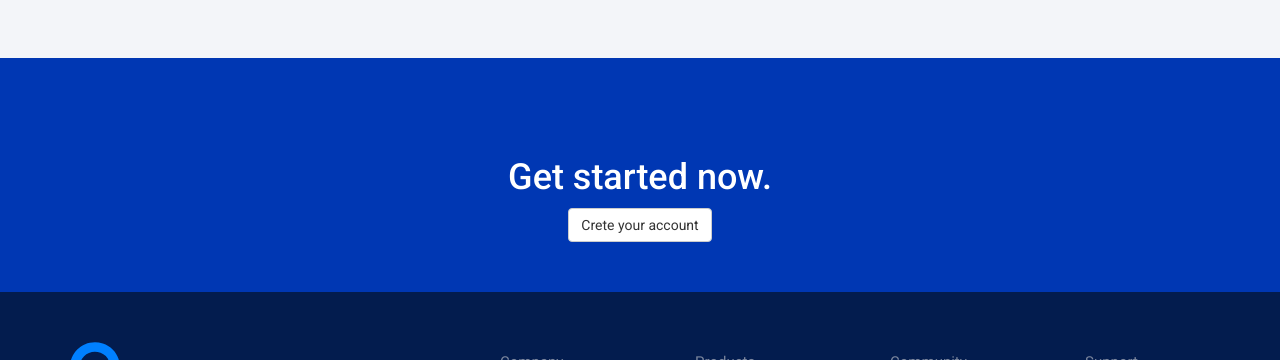
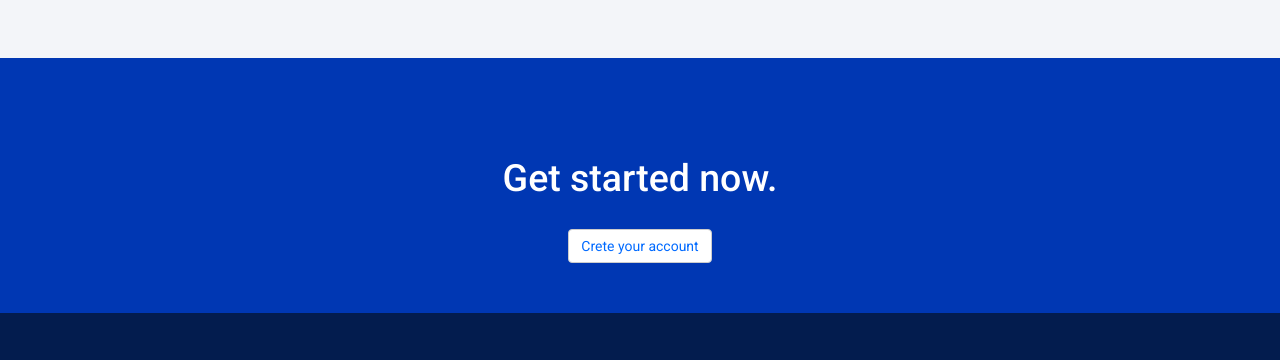
Before and after one commit to zanza1266/html-css-digitalocean, a plain HTML site: page index.html in a window 1280 px wide. Shown: the part 4243-4603 px from the top of the page. Drawn offline with nearby package versions, Linux system fonts and the light colour scheme.

Commit message:
section 7 rifinita

```diff
--- a/css/style.css
+++ b/css/style.css
@@ -347,6 +347,10 @@ button img {
  color: white;
 }
 
+#section-7 button {
+  color: #006aff;
+}
+
 /* footer */
 
 footer {
@@ -382,10 +386,11 @@ footer ul li a {
     border: none;
     border-bottom: 2px solid #e5e8ed;
   }
-   .side-list {
-     text-align: center;
-     margin-bottom: 40px;
-   }
+
+ .side-list {
+   text-align: center;
+   margin-bottom: 40px;
+ }
 
 }
 
--- a/index.html
+++ b/index.html
@@ -291,7 +291,7 @@
       <div class="container">
         <div class="row">
           <div class="col-xs-12">
-            <h1>Get started now.</h1>
+            <h1 class="font-title mb-30">Get started now.</h1>
             <button class="btn btn-default" type="submit">Crete your account</button>
           </div>
         </div>
```
